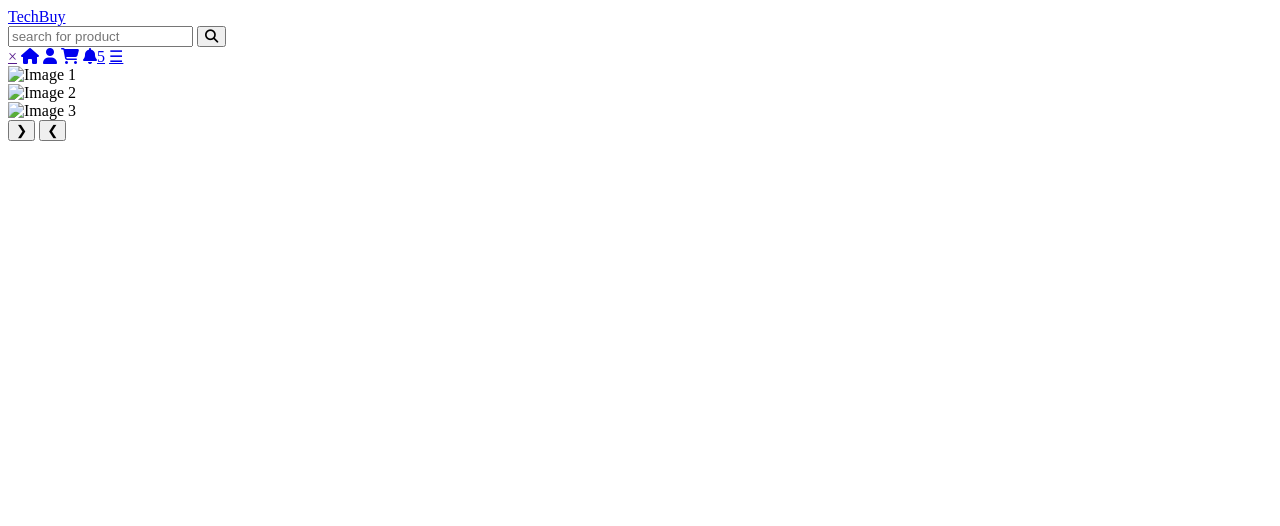
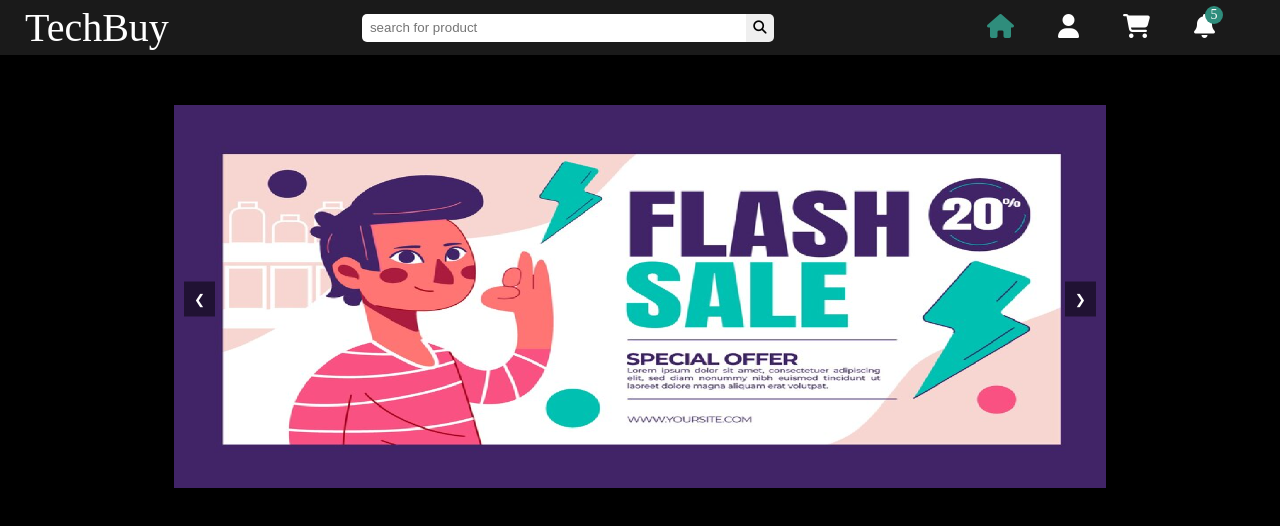
Before and after one commit to dhruv70441/online_web_store_project, a plain HTML site: page index.html in a window 1280 px wide. Drawn offline with nearby package versions, Linux system fonts and the light colour scheme; the site is published under a folder, as on GitHub Pages, so addresses that start at the root find nothing.

Commit message:
Update index.html

```diff
--- a/index.html
+++ b/index.html
@@ -4,7 +4,7 @@
     <meta charset="UTF-8">
     <meta name="viewport" content="width=device-width, initial-scale=1.0">
     <title>My Website</title>
-    <link rel="stylesheet" href="/css/style.css">
+    <link rel="stylesheet" href="css/style.css">
     <link rel="stylesheet" href="css/mediaquery.css">
     <link rel="stylesheet" href="https://cdnjs.cloudflare.com/ajax/libs/font-awesome/6.6.0/css/all.min.css" integrity="sha512-Kc323vGBEqzTmouAECnVceyQqyqdsSiqLQISBL29aUW4U/M7pSPA/gEUZQqv1cwx4OnYxTxve5UMg5GT6L4JJg==" crossorigin="anonymous" referrerpolicy="no-referrer" />
 </head>
@@ -32,13 +32,13 @@
             <div class="carousel">
                 <div class="carousel-inner">
                     <div class="carousel-item">
-                        <img src="/resource/bannner-1.png" alt="Image 1">
+                        <img src="resource/bannner-1.png" alt="Image 1">
                     </div>
                     <div class="carousel-item">
-                        <img src="/resource/bannner-2.png" alt="Image 2">
+                        <img src="resource/bannner-2.png" alt="Image 2">
                     </div>
                     <div class="carousel-item">
-                        <img src="/resource/bannner-3.png" alt="Image 3">
+                        <img src="resource/bannner-3.png" alt="Image 3">
                     </div>
                 </div>
                 <button class="next">&#10095;</button>
@@ -47,6 +47,6 @@
     </section>
 
     <script src="https://cdn.jsdelivr.net/npm/bootstrap@5.3.3/dist/js/bootstrap.bundle.min.js" integrity="sha384-YvpcrYf0tY3lHB60NNkmXc5s9fDVZLESaAA55NDzOxhy9GkcIdslK1eN7N6jIeHz" crossorigin="anonymous"></script>
-    <script src="/js/script.js"></script>
+    <script src="js/script.js"></script>
 </body>
 </html>
```
